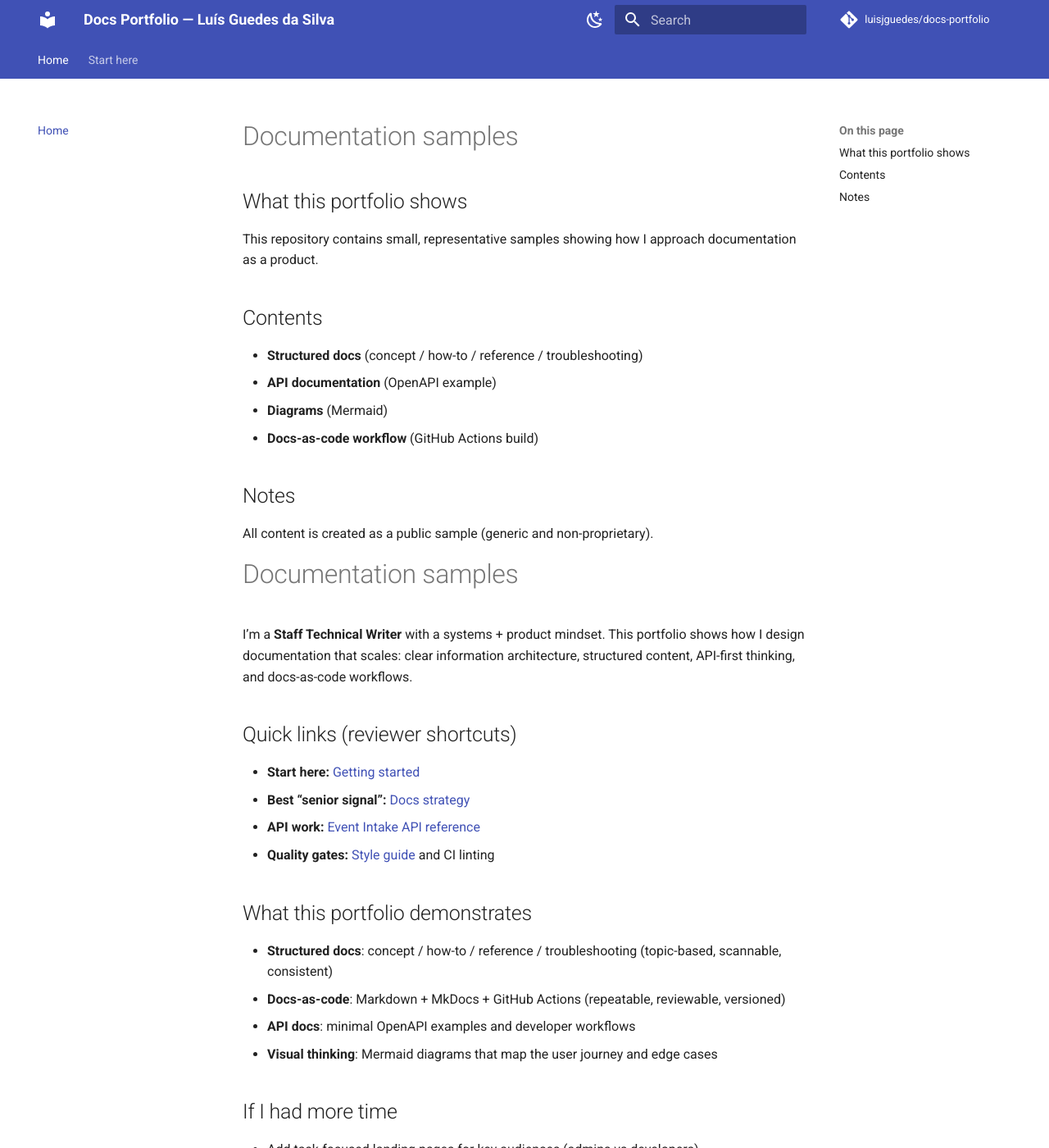
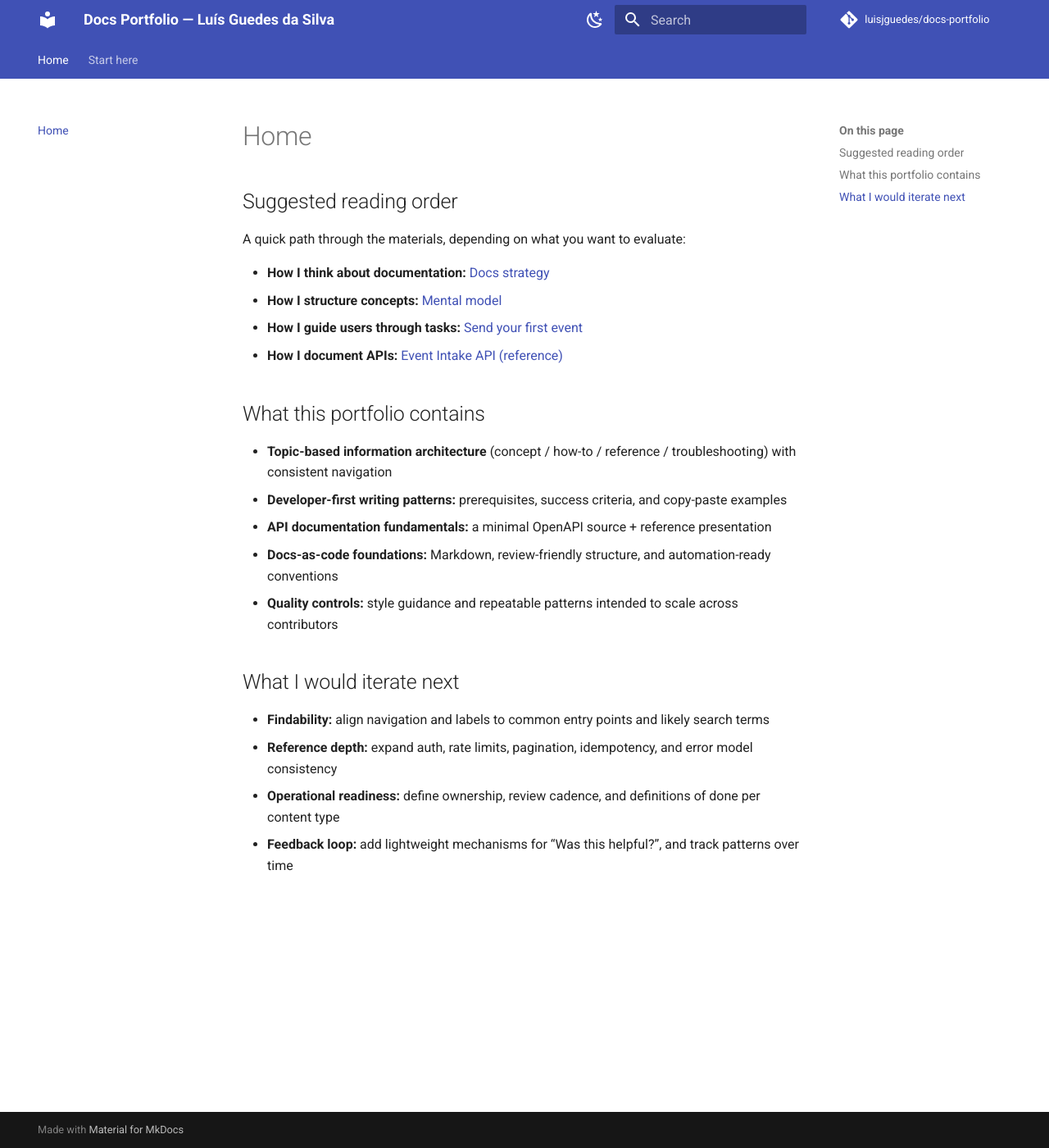
Before and after one commit to luisjguedes/docs-portfolio, an MkDocs documentation site: the page built from docs/index.md, in a window 1280 px wide and 1400 px high. Shown: the whole window at 82% size. Built offline with MkDocs 1.6.1 and Material for MkDocs 9.7.7, drawn with Linux system fonts in a browser that asks for light colours; comment, search, counter and statistics services are not loaded; some of the changed text lies outside the part shown.

Commit message:
Update index.md

```diff
--- a/docs/index.md
+++ b/docs/index.md
@@ -1,34 +1,20 @@
-# Documentation samples
+## Suggested reading order
+A quick path through the materials, depending on what you want to evaluate:
 
-## What this portfolio shows
-This repository contains small, representative samples showing how I approach documentation as a product.
+- **How I think about documentation:** [Docs strategy](strategy/docs-strategy.md)
+- **How I structure concepts:** [Mental model](concepts/mental-model.md)
+- **How I guide users through tasks:** [Send your first event](how-to/send-first-event.md)
+- **How I document APIs:** [Event Intake API (reference)](reference/event-intake-api.md)
 
-## Contents
-- **Structured docs** (concept / how-to / reference / troubleshooting)
-- **API documentation** (OpenAPI example)
-- **Diagrams** (Mermaid)
-- **Docs-as-code workflow** (GitHub Actions build)
+## What this portfolio contains
+- **Topic-based information architecture** (concept / how-to / reference / troubleshooting) with consistent navigation
+- **Developer-first writing patterns:** prerequisites, success criteria, and copy-paste examples
+- **API documentation fundamentals:** a minimal OpenAPI source + reference presentation
+- **Docs-as-code foundations:** Markdown, review-friendly structure, and automation-ready conventions
+- **Quality controls:** style guidance and repeatable patterns intended to scale across contributors
 
-## Notes
-All content is created as a public sample (generic and non-proprietary).
-
-# Documentation samples
-
-I’m a **Staff Technical Writer** with a systems + product mindset. This portfolio shows how I design documentation that scales: clear information architecture, structured content, API-first thinking, and docs-as-code workflows.
-
-## Quick links (reviewer shortcuts)
-- **Start here:** [Getting started](getting-started.md)
-- **Best “senior signal”:** [Docs strategy](strategy/docs-strategy.md)
-- **API work:** [Event Intake API reference](reference/event-intake-api.md)
-- **Quality gates:** [Style guide](../styles/STYLE_GUIDE.md) and CI linting
-
-## What this portfolio demonstrates
-- **Structured docs**: concept / how-to / reference / troubleshooting (topic-based, scannable, consistent)
-- **Docs-as-code**: Markdown + MkDocs + GitHub Actions (repeatable, reviewable, versioned)
-- **API docs**: minimal OpenAPI examples and developer workflows
-- **Visual thinking**: Mermaid diagrams that map the user journey and edge cases
-
-## If I had more time
-- Add task-focused landing pages for key audiences (admins vs developers)
-- Expand troubleshooting with error catalog + decision tree
-- Add doc metrics (search success, time-to-answer, freshness)
+## What I would iterate next
+- **Findability:** align navigation and labels to common entry points and likely search terms
+- **Reference depth:** expand auth, rate limits, pagination, idempotency, and error model consistency
+- **Operational readiness:** define ownership, review cadence, and definitions of done per content type
+- **Feedback loop:** add lightweight mechanisms for “Was this helpful?”, and track patterns over time
```
